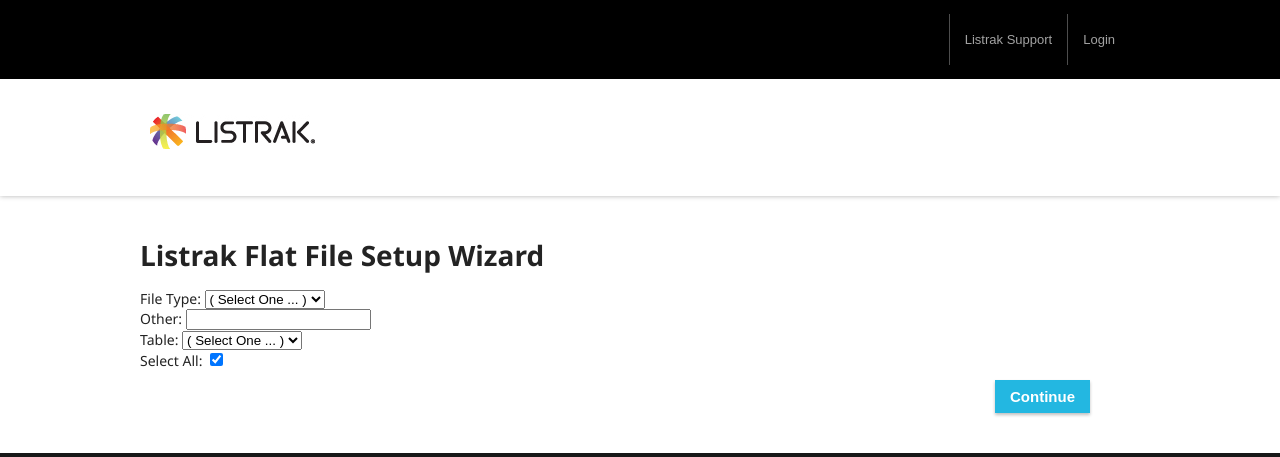
After one commit to RxOuchy/LDS, a PHP site: template pages/step2.page.php in a window 1280 px wide. The commit adds this page. Shown: the top 457 px of the page. Run offline with PHP 8.4, Linux system fonts and the light colour scheme; the template is opened without the code that fills it, so the values that code supplies are empty; grey boxes are pictures that could not be loaded.

Commit message:
Getting the front end started

```diff
--- /dev/null
+++ b/css/main.css
@@ -0,0 +1,25 @@
+/**
+ *     Listrak Flat File Instalation Wizard
+ *
+ *     @category   Listrak
+ *     @package    Listrak Development Services Flat File Wizard
+ *     @author     Listrak Development Services <lds@listrak.com>
+ *     @version    1.0.0
+ */
+
+
+h1, h2, h3, h4, h5, p { margin:0; padding:0; }
+
+#ltk-wrapper { width: 1000px; margin: 0 auto; padding: 40px 0; }
+
+/* Header */
+.ltk-header h1 { margin-bottom: 15px; }
+
+/* Body */
+.ltk-body p { margin-bottom: 15px; }
+
+/* Buttons */
+.ltk-buttons input { background:#23B7E1; color:#FFF; font-weight: bold; font-style: normal; font-size:15px; padding:8px 15px; margin: 10px 25px 0 0; border:none; cursor:pointer; box-shadow: 0px 2px 3px rgba(0,0,0,.25); }
+.ltk-buttons input:hover { opacity:.8; }
+.ltk-buttons input:focus { outline: none; }
+.ltk-btn-right { float: right;  margin-right: 50px !important; }
--- a/css/style.css
+++ b/css/style.css
@@ -1,3 +1,12 @@
+/**
+ *     Listrak Flat File Instalation Wizard
+ *
+ *     @category   Listrak
+ *     @package    Listrak Development Services Flat File Wizard
+ *     @author     Listrak Development Services <lds@listrak.com>
+ *     @version    1.0.0
+ */
+
 * {
     -webkit-box-sizing: border-box;
     -moz-box-sizing: border-box;
@@ -5,7 +14,7 @@
 }
 
 body {
-    font-size: .85em;
+    font-size: 14px;
     font-family: "Segoe UI",'Trebuchet MS',Verdana,Helvetica,Sans-Serif;
     color: #232323;
     background-color: #fff;
--- a/export.php
+++ b/export.php
@@ -11,20 +11,18 @@
     ini_set('display_errors', '1');
     error_reporting(-1);
     global $conn;
+
     try {
         require_once(__DIR__ . '/includes/include.index.php');
         initDB();
 
         $export = new exportProcess(__DIR__ . '/config/settings.xml');
-        //Test Data
-        //$args = array('php','products','orders');
+        isset($argv) ? $argv : $argv = '';
         $table = $export->loadSettings($argv);
 
         foreach ($table as $key => $value) {
-
             $data = $export->getFileData($key, $value);
             $run = $export->generateOutput($key, $data);
-
         }
 
     } catch (Exception $e) {
--- a/includes/export.include.php
+++ b/includes/export.include.php
@@ -30,7 +30,9 @@ class exportProcess {
                 $settings[$arguments[$i]] = $this->getSettingsByType($arguments[$i]);
             }
         } else {
-            $settings = $this->settings;
+            foreach( $this->settings as $k => $v) {
+                $settings[(string)$v->file] = $v;
+            }
         }
         return $settings;
     }
--- /dev/null
+++ b/pages/step2.page.php
@@ -0,0 +1,54 @@
+<?php
+
+/**
+ *     Listrak Flat File Instalation Wizard
+ *
+ *     @category   Listrak
+ *     @package    Listrak Development Services Flat File Wizard
+ *     @author     Listrak Development Services <lds@listrak.com>
+ *     @version    1.0.0
+ */
+
+?>
+
+<div id="ltk-wrapper" class="ltk-main-wrapper">
+    <div class="ltk-header">
+        <h1>Listrak Flat File Setup Wizard</h1>
+    </div>
+    <div class="ltk-body">
+		<div class="ltk-field">
+            <label>File Type:</label>
+            <select id="filetype" name="filetype">
+                <option value="">( Select One ... )</option>
+                <option value="products">Product</option>
+                <option value="orders">Order</option>
+                <option value="orderitems">Order Item</option>
+                <option value="customers">Customer</option>
+                <option value="other">Other...</option>
+            </select>
+        </div>
+        <div class="ltk-field">
+            <label>Other:</label>
+            <input type="text" id="other_desc" name="other_desc" />
+        </div>
+        <div class="ltk-field">
+            <label>Table:</label>
+            <select id="table" name="table">
+                <option value="">( Select One ... )</option>
+                <option value="products">Product</option>
+                <option value="orders">Order</option>
+                <option value="orderitems">Order Item</option>
+                <option value="customers">Customer</option>
+                <option value="other">Other...</option>
+            </select>
+        </div>
+        <div class="ltk-field">
+            <label>Select All:</label>
+            <input type="checkbox" id="select_all" name="select_all" checked="true" />
+        </div>
+    </div>
+    <div class="ltk-buttons">
+        <input type="button" class="ltk-btn-right" value="Continue" onclick="window.location = 'index.php?step=3';" />
+    </div>
+    <div style="clear:both;"></div>
+</div>
--- a/templates/header.php
+++ b/templates/header.php
@@ -5,6 +5,7 @@
     <meta name="viewport" content="width=device-width, initial-scale=1.0" />
 
     <link rel="stylesheet" href="css/style.css" />
+    <link rel="stylesheet" href="css/main.css" />
     <script src="scripts/jquery.min.js"></script>
 </head>
 <body>
```
Also changed, not shown: includes/db.include.php (+8 -0 lines), includes/include.index.php (+9 -0 lines), index.php (+8 -20 lines), pages/home.page.php (+40 -0 lines), pages/step1.page.php (added, +42 -0 lines).
